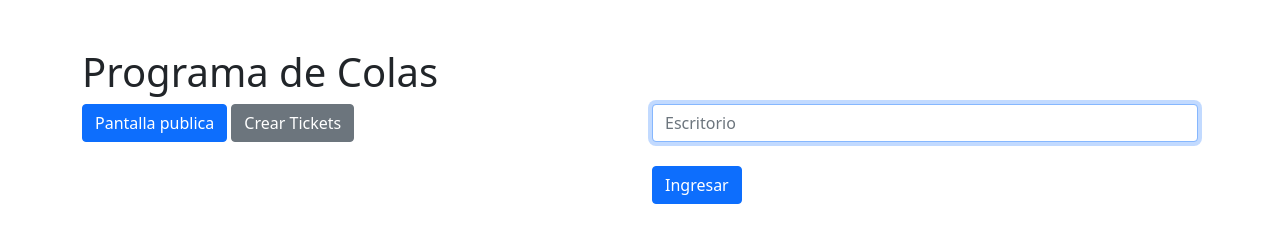
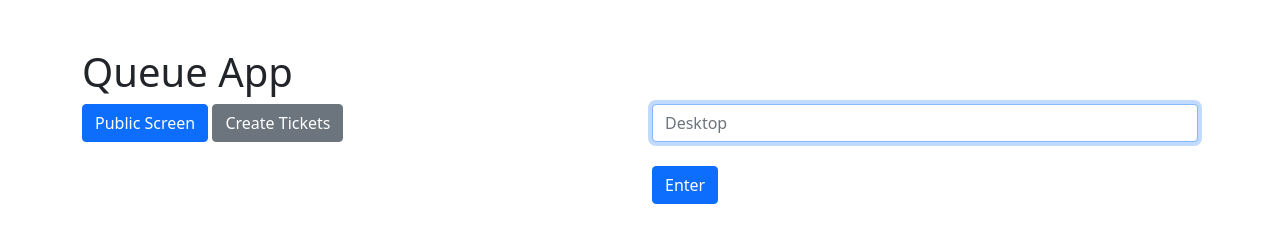
Before and after one commit to andcama/nodejs-queues, a website: page public/index.html in a window 1280 px wide. Drawn offline with nearby package versions, Linux system fonts and the light colour scheme.

Commit message:
add-some-things

```diff
--- a/DB/data.json
+++ b/DB/data.json
@@ -1 +1 @@
-{"ultimo":10,"hoy":9,"tickets":[],"ultimos4":[{"numero":10,"escritorio":"Escritorio"},{"numero":9,"escritorio":"Escritorio 1"},{"numero":8,"escritorio":"Escritorio"},{"numero":7,"escritorio":"Escritorio"}]}
+{"ultimo":26,"hoy":9,"tickets":[],"ultimos4":[{"numero":26,"escritorio":"Escritorio"},{"numero":25,"escritorio":"Escritorio"},{"numero":24,"escritorio":"Escritorio"},{"numero":23,"escritorio":"Escritorio"}]}
--- a/public/index.html
+++ b/public/index.html
@@ -5,19 +5,19 @@
     <meta charset="UTF-8">
     <meta name="viewport" content="width=device-width, initial-scale=1.0">
     <meta http-equiv="X-UA-Compatible" content="ie=edge">
-    <title>Programa de Colas</title>
+    <title>Queue App</title>
 
     <link href="https://cdn.jsdelivr.net/npm/bootstrap@5.0.0-beta2/dist/css/bootstrap.min.css" rel="stylesheet" integrity="sha384-BmbxuPwQa2lc/FVzBcNJ7UAyJxM6wuqIj61tLrc4wSX0szH/Ev+nYRRuWlolflfl" crossorigin="anonymous">
 </head>
 
 <body class="container">
-    <h1 class="mt-5">Programa de Colas</h1>
+    <h1 class="mt-5">Queue App</h1>
 
     <div class="row">
         <div class="col-6">
 
-            <a class="btn btn-primary" href="publico.html">Pantalla publica</a>
-            <a class="btn btn-secondary" href="nuevo-ticket.html">Crear Tickets</a>
+            <a class="btn btn-primary" href="publico.html">Public Screen</a>
+            <a class="btn btn-secondary" href="nuevo-ticket.html">Create Tickets</a>
 
         </div>
 
@@ -27,13 +27,13 @@
                 <input name="escritorio"
                        type="text"
                        class="form-control"
-                       placeholder="Escritorio"
+                       placeholder="Desktop"
                        autofocus
                        required>
 
                 <br>
                 <button type="submit" class="btn btn-primary">
-                    Ingresar
+                    Enter
                 </button>
             </form>
         </div>
--- a/public/js/escritorio.js
+++ b/public/js/escritorio.js
@@ -46,7 +46,7 @@ btnAtender.addEventListener( 'click', () => {
     socket.emit( 'atender-ticket', { escritorio }, ( { ok, ticket, msg } ) => {
 
         if ( !ok ) {
-            lblTicket.innerText = 'Nadie.';
+            lblTicket.innerText = 'Anyone.';
             return divAlerta.style.display = '';
         }
 
```
Also changed, not shown: public/escritorio.html (+1 -1 lines), README.md, assets/screen7.png (added), assets/screen8.png (added), assets/screen9.png (added).
